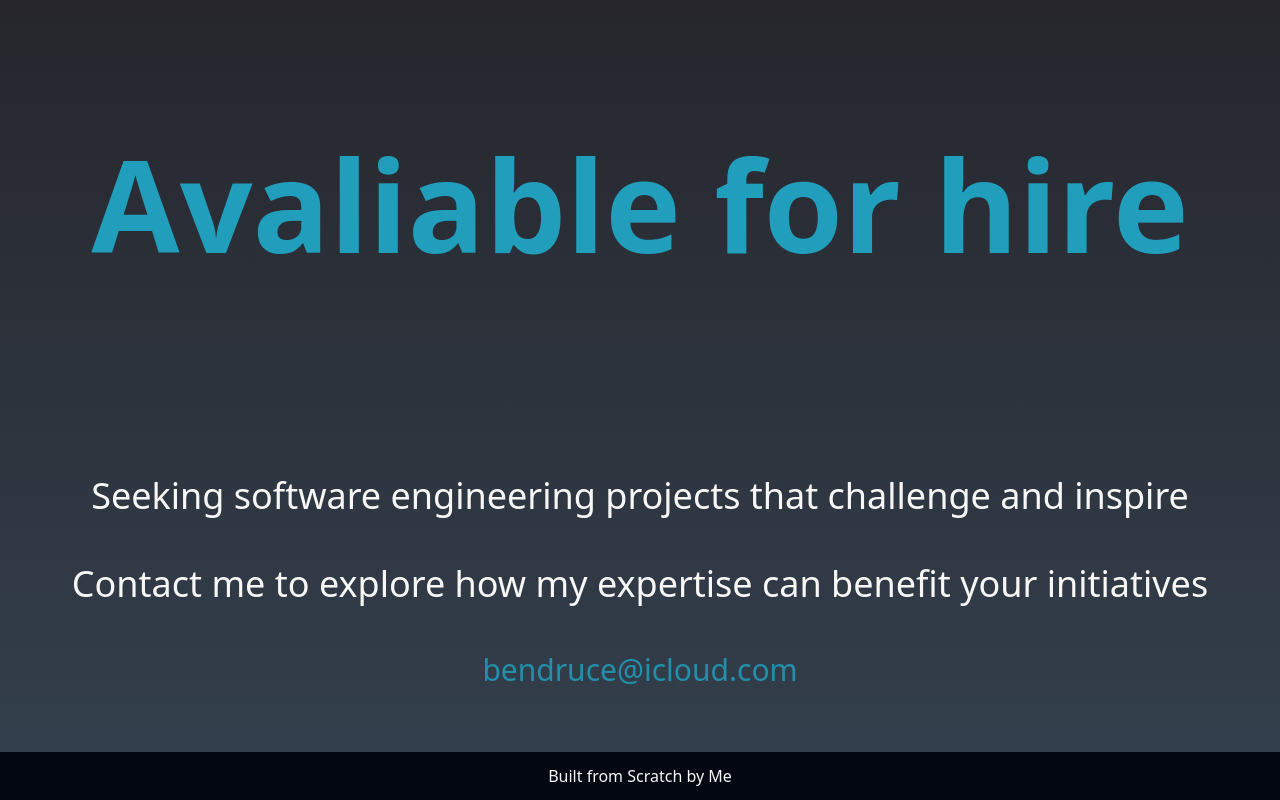
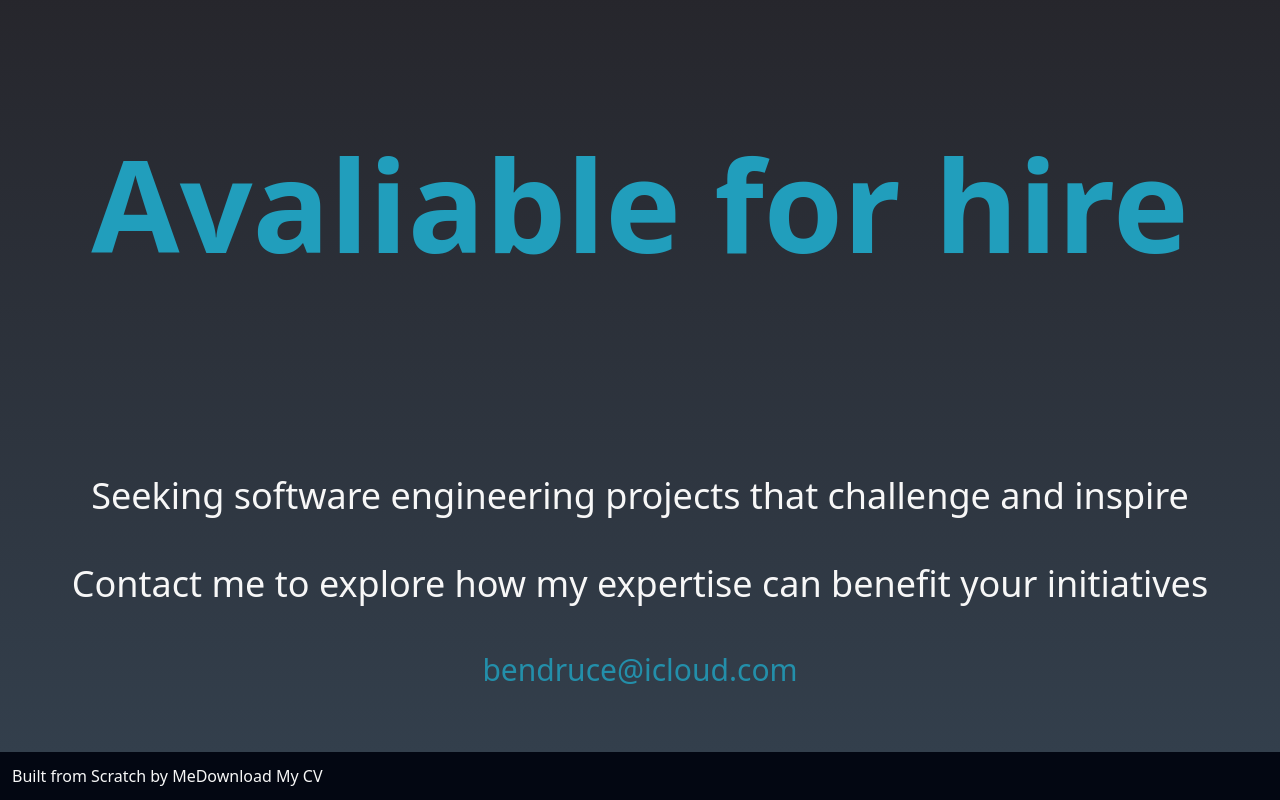
Before and after one commit to bendruce/showroom, a Next.js app: page / in a window 1280 px wide. Shown: the part 2897-3697 px from the top of the page. Built offline with nearby package versions, Linux system fonts and the light colour scheme.

Commit message:
cv download

```diff
--- a/pages/index.jsx
+++ b/pages/index.jsx
@@ -573,8 +573,11 @@ export default function Page() {
           </h1>
         </div>
       </div>
-      <div className="footer w-full h-fit bg-gray-950 flex flex-col text-light-text p-3 items-center">
+      <div className="footer w-full h-fit bg-gray-950 flex flex-col sm:flex-row text-light-text p-3 items-center">
         <h1>Built from Scratch by Me</h1>
+        <a href="files/Benjamin Druce CV.pdf" download>
+          Download My CV
+        </a>
       </div>
     </>
   );
```
Also changed, not shown: 1 other file (tests, documents, lock files or other folders).
